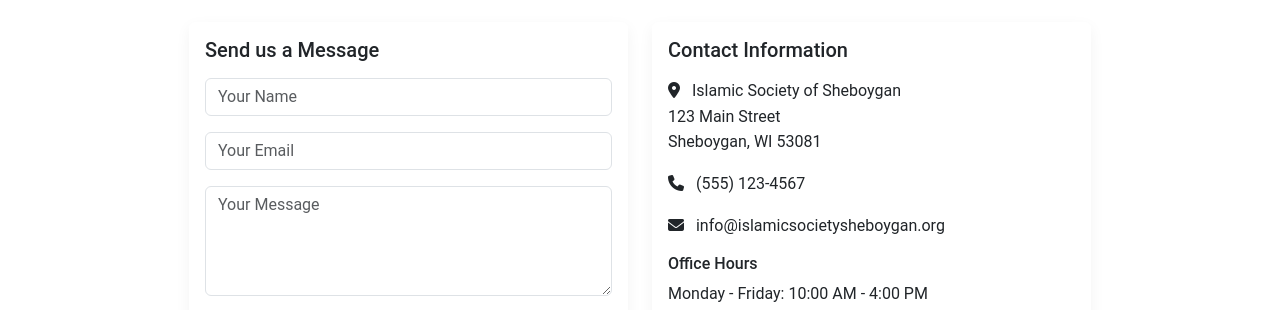
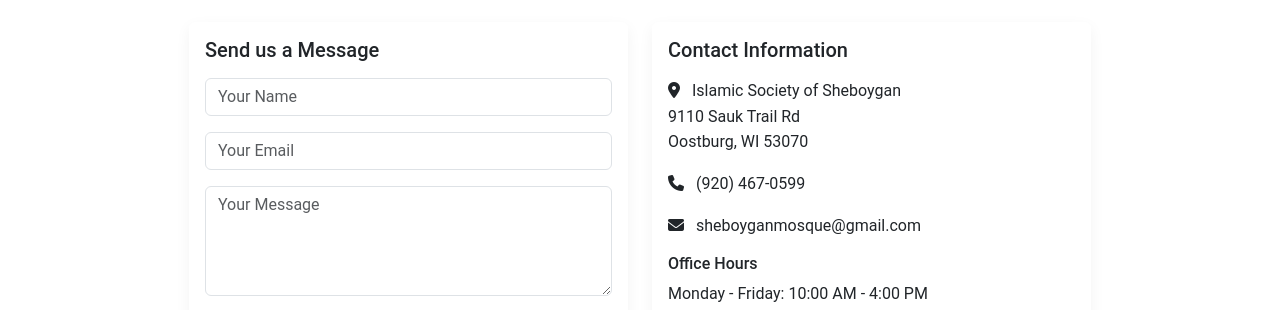
Before and after one commit to sheboyganmosque/SheboyganMosque, a Jekyll site: the page built from pages/contact.md, in a window 1280 px wide. Shown: the part 233-543 px from the top of the page. Built offline with Jekyll 4.4.1, drawn with Linux system fonts in a browser that asks for light colours; a script that is not in the unit is left out; some of the changed text lies outside the part shown.

Commit message:
fixed info

```diff
--- a/_includes/footer.html
+++ b/_includes/footer.html
@@ -3,9 +3,9 @@
     <div class="row">
       <div class="col-lg-4 mb-4 mb-lg-0">
         <h5 class="text-uppercase mb-3">Islamic Society of Sheboygan</h5>
-        <p><i class="fas fa-map-marker-alt me-2"></i> 9110 County Road A, Sheboygan, WI 53083</p>
+        <p><i class="fas fa-map-marker-alt me-2"></i> 9110 Sauk Trail Rd, Oostburg, WI 53070</p>
         <p><i class="fas fa-phone me-2"></i> (920) 467-0599</p>
-        <p><i class="fas fa-envelope me-2"></i> <a href="mailto:contact@islamicsocietysheboygan.org" class="text-light">contact@islamicsocietysheboygan.org</a></p>
+        <p><i class="fas fa-envelope me-2"></i> <a href="mailto:sheboyganmosque@gmail.com" class="text-light">sheboyganmosque@gmail.com</a></p>
       </div>
 
       <div class="col-lg-4 mb-4 mb-lg-0">
--- a/pages/contact.md
+++ b/pages/contact.md
@@ -39,18 +39,18 @@
           <div class="mb-3">
             <i class="fas fa-map-marker-alt me-2"></i>
             Islamic Society of Sheboygan<br>
-            123 Main Street<br>
-            Sheboygan, WI 53081
+            9110 Sauk Trail Rd<br>
+            Oostburg, WI 53070
           </div>
 
           <div class="mb-3">
             <i class="fas fa-phone me-2"></i>
-            (555) 123-4567
+            (920) 467-0599
           </div>
 
           <div class="mb-3">
             <i class="fas fa-envelope me-2"></i>
-            info@islamicsocietysheboygan.org
+            sheboyganmosque@gmail.com
           </div>
 
           <div class="mt-3">
```
